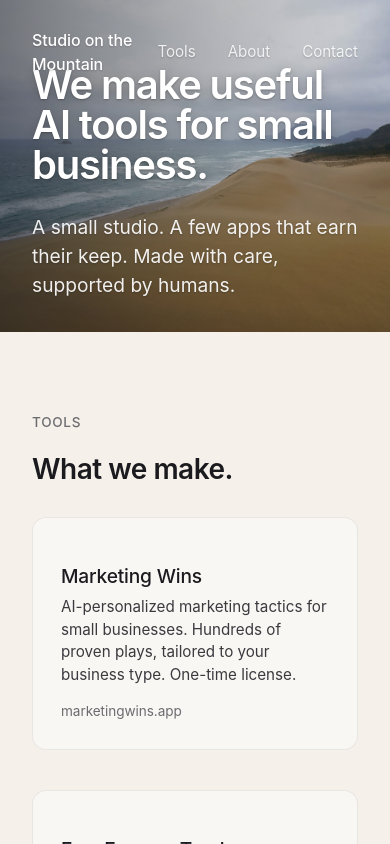
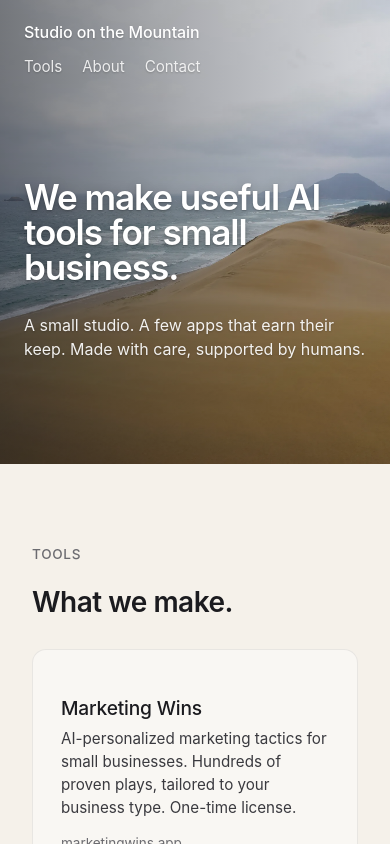
Before and after one commit to StudioontheMountain/studioonthemountain, a Next.js app: page / in a window 390 px wide. Shown: the top 844 px of the page. Built offline with nearby package versions, Linux system fonts and the light colour scheme.

Commit message:
Update page.tsx-Add mobile responsive styles for header and hero

```diff
--- a/app/page.tsx
+++ b/app/page.tsx
@@ -82,10 +82,33 @@ export default function Home() {
       MozOsxFontSmoothing: "grayscale",
     }}>
 
+      <style>{`
+        @media (max-width: 640px) {
+          .sotm-header {
+            flex-direction: column !important;
+            align-items: flex-start !important;
+            gap: 0.75rem !important;
+            padding: 1.25rem 1.5rem !important;
+          }
+          .sotm-header nav {
+            gap: 1.25rem !important;
+          }
+          .sotm-hero-text {
+            padding: 5rem 1.5rem 2rem 1.5rem !important;
+          }
+          .sotm-hero-h1 {
+            font-size: clamp(1.75rem, 9vw, 2.5rem) !important;
+          }
+          .sotm-hero-lede {
+            font-size: 1rem !important;
+          }
+        }
+      `}</style>
+
       {/* HERO */}
       <section style={{
         position: "relative",
-        minHeight: "35vh",
+        minHeight: "55vh",
         display: "flex",
         alignItems: "center",
         overflow: "hidden",
@@ -119,7 +142,7 @@ export default function Home() {
         }} />
 
         {/* Header (positioned over hero) */}
-        <header style={{
+        <header className="sotm-header" style={{
           position: "absolute",
           top: 0,
           left: 0,
@@ -154,7 +177,7 @@ export default function Home() {
           </nav>
         </header>
 
-        <div style={{
+        <div className="sotm-hero-text" style={{
           position: "relative",
           zIndex: 3,
           maxWidth: 720,
@@ -162,7 +185,7 @@ export default function Home() {
           padding: "2rem 2rem",
           width: "100%",
         }}>
-          <h1 style={{
+          <h1 className="sotm-hero-h1" style={{
             fontFamily: displayFontStack,
             fontSize: "clamp(2.5rem, 6vw, 4.5rem)",
             fontWeight: 600,
@@ -174,7 +197,7 @@ export default function Home() {
           }}>
             We make useful AI tools for small business.
           </h1>
-          <p style={{
+          <p className="sotm-hero-lede" style={{
             fontSize: "1.2rem",
             lineHeight: 1.5,
             color: "rgba(255, 255, 255, 0.92)",
```
